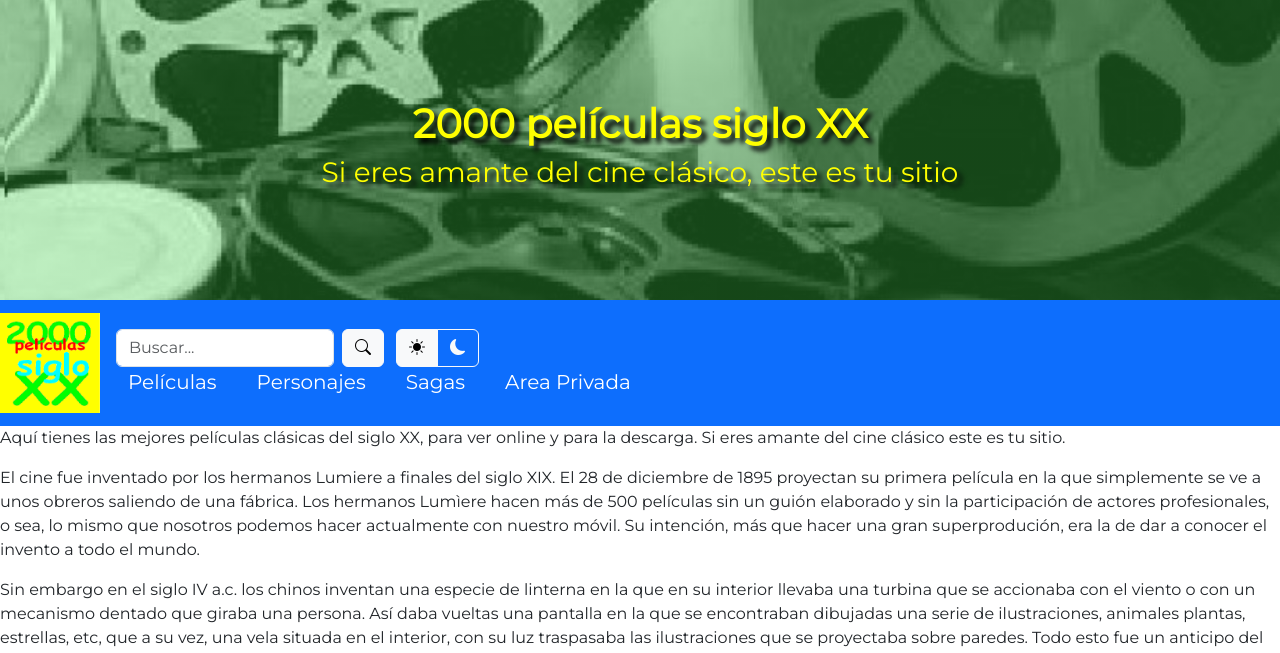
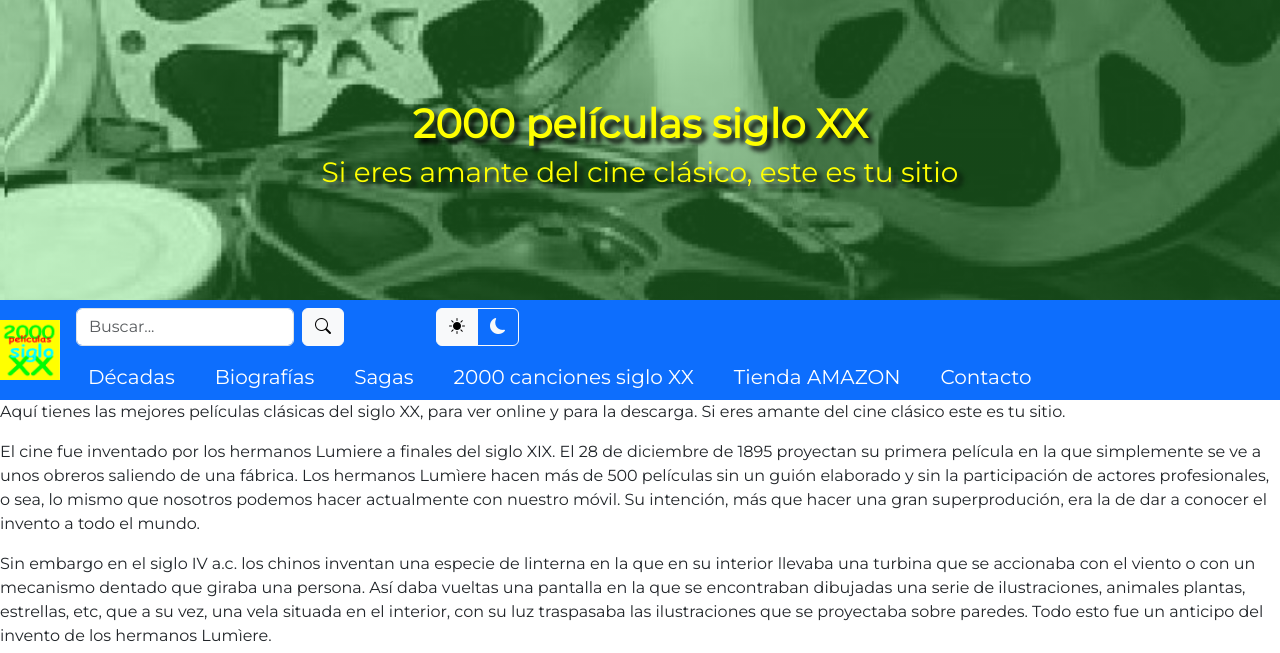
Before and after one commit to franjavi01/Fichas_Peliculas, a PHP site: page /index.php in a window 1280 px wide. Shown: the top 653 px of the page. Run offline with PHP 8.4, Linux system fonts and the light colour scheme.

Commit message:
perfilando el menú

```diff
--- a/FichasPeliculas.json
+++ b/FichasPeliculas.json
@@ -1,8 +1,8 @@
 [
   {
-    "imagen": "bi bi-film",
-    "titulo": "Películas",
-    "texto": "Listado de las mejores películas de la historia",
+    "imagen": "decadas.jpg",
+    "titulo": "Décadas",
+    "texto": "Listado de películas clásificadas por periodos de 10 años",
     "enlace": "peliculas.php"
     },
   {
--- a/includes/header.php
+++ b/includes/header.php
@@ -12,20 +12,21 @@
 </head>
 
 <body>
-    <header>
-        <div class="cabecera">
+<div class="cabecera container-fluid">
+    <a href="./index.php">
         <h1 class="text-center">2000 películas siglo XX</h1>
         <h3 class="text-center">Si eres amante del cine clásico, este es tu sitio</h3>
+    </a>
 </div>
+<header>
     <nav class="navbar navbar-expand-lg navbar-dark bg-primary z-1  container-fluid">
-        <a class="navbar-brand" href="index.php"><img src="./imagenes/logo.jpg" class="logo" alt="logo"></a>
+        <a class="navbar-brand" href="./index.php"><img src="./imagenes/logo.jpg" class="logo" alt="logo"></a>
         <div class="lineas">
             <button class="navbar-toggler" type="button" data-bs-toggle="collapse" data-bs-target="#opciones">
                 <span class="navbar-toggler-icon"></span>
             </button>
-
             <div class="collapse navbar-collapse" id="opciones">
-                <ul class="navbar-nav">
+                <ul class="navbar-nav linea1">
                     <li class="nav-item">
                         <form class="d-flex" role="search">
                             <input class="form-control me-2" type="search" placeholder="Buscar..." aria-label="Search">
@@ -33,27 +34,25 @@
                         </form>
                     </li>
                     <li class="nav-item">
-                    <div class="container-fluid">
-                    <div class="btn-group" role="group" aria-label="Basic radio toggle button group">
+                        <div class="container-fluid btn-group" role="group" aria-label="Basic radio toggle button group">
                             <input type="radio" class="btn-check" name="btnradio" onclick="dia()" id="btnradio1" autocomplete="off" checked>
-                        <label class="btn btn-outline-light" for="btnradio1"><i class="bi bi-brightness-high-fill"></i></label>
-
+                            <label class="btn btn-outline-light" title="Modo claro" for="btnradio1"><i class="bi bi-brightness-high-fill"></i></label>
                             <input type="radio" class="btn-check" name="btnradio" onclick="noche()" id="btnradio2" autocomplete="off">
-                        <label class="btn btn-outline-light" for="btnradio2"><i class="bi bi-moon-fill"></i></label>
+                            <label class="btn btn-outline-light" title="Modo oscuro" for="btnradio2"><i class="bi bi-moon-fill"></i></label>
                         </div>
                     </li>
                 </ul>
             </div>
             <div class="collapse navbar-collapse" id="opciones">
-                <ul class="navbar-nav">
+                <ul class="navbar-nav linea2">
                     <li class="nav-item">
                         <div class="container-fluid">
-                            <a class="navbar-brand" href="peliculas.php">Películas</a>
+                            <a class="navbar-brand" href="decadas.php">Décadas</a>
                         </div>
                     </li>
                     <li class="nav-item">
                         <div class="container-fluid">
-                            <a class="navbar-brand" href="personajes.php">Personajes</a>
+                            <a class="navbar-brand" href="biografias.php">Biografías</a>
                         </div>
                     </li>
                     <li class="nav-item">
@@ -63,18 +62,27 @@
                     </li>
                     <li class="nav-item">
                         <div class="container-fluid">
+                            <a class="navbar-brand" href="https://2000cancionessigloxx.com/">2000 canciones siglo XX</a>
+                        </div>
+                    </li>
+                    <li class="nav-item">
+                        <div class="container-fluid">
+                            <a class="navbar-brand" href="https://tienda.2000peliculassigloxx.com/">Tienda AMAZON</a>
+                        </div>
+                    </li>
+                    <li class="nav-item">
+                        <div class="container-fluid">
+                            <a class="navbar-brand" href="contacto.php">Contacto</a>
+                        </div>
+                    </li>
+                    <!-- <li class="nav-item">
+                        <div class="container-fluid">
                             <a class="navbar-brand" href="area_privada" target="_blank" onclick="ventanaSecundaria()">Area Privada</a>
                         </div>
-                    </li>
+                    </li> -->
                 </ul>
             </div>
         </div>
-
-
-
     </nav>
-
-
-
 </header>
 <main>
--- a/index.php
+++ b/index.php
@@ -14,7 +14,7 @@ echo '<div class="container cards">';
 echo '<div class="row">';
 foreach($datos as $dato){
 echo '<div class="card text-center">';
-echo '<i class="'.$dato['imagen'].' card-img-top"  alt="'.$dato['titulo'].'"></i>';
+echo '<img src="./imagenes/'.$dato['imagen'].'" card-img-top"  alt="'.$dato['titulo'].'">';
 echo '<div class="card-body">';
 echo '<h3 class="card-title">'.$dato['titulo'].'</h3>';
 echo '<p class="card-text">'.$dato['texto'].'</p>';
--- a/style.css
+++ b/style.css
@@ -17,6 +17,10 @@ body {
   background-size: cover;
 }
 
+.cabecera a {
+    text-decoration: none;
+}
+
 .cabecera h1 {
     padding-top: 100px;
     text-shadow: 5px 5px 5px black;
@@ -29,12 +33,36 @@ body {
     color: yellow;
  }
 
+ header {
+    position: sticky;
+    top: 0;
+    z-index: 1;
+}
+
 footer {
     padding-top: 20px;
     color: white;
 }
 
+.lineas {
+    flex-direction: column;
+}
+
+.linea1 {
+    gap: 5em;
+}
+
+.linea2 {
+    margin-top: 1em;
+}
+
+.linea2 .nav-item:hover {
+    background: var(--colorPrincipal);
+    scale: 1.1;
+}
+
 .card {
+    padding-top: 2px;
     margin: 1em;
     width: 18rem;
     box-shadow: 1em 1em 1em grey;
@@ -60,7 +88,7 @@ footer {
 }
 
 .logo {
-    width: 5em;
+    width: 3em;
 }
 
 
@@ -73,14 +101,3 @@ footer {
     margin-top: 100px;
     margin-bottom: 20px;
 }
-
-
-.lineas {
-    flex-direction: column;
-}
-
-header {
-    position: sticky;
-    top: 0;
-    z-index: 1;
-}
```
Also changed, not shown: imagenes/decadas.jpg (added). Lines whose indentation alone changed are shown as unchanged.
